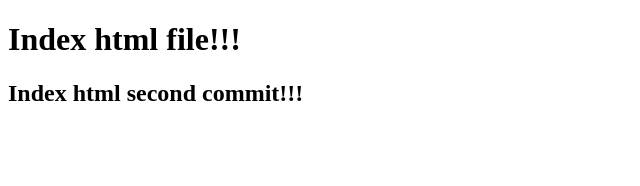
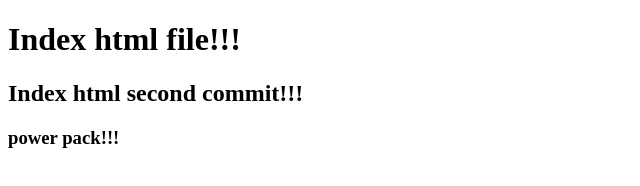
Before and after one commit to Manish2121/gitpower, a plain HTML site: page index.html in a window 1280 px wide. Shown: the whole page, without its empty margins (0-640 px from the left). Drawn offline with Linux system fonts and the light colour scheme.

Commit message:
h3 heading newly inserted!!!

```diff
--- a/index.html
+++ b/index.html
@@ -8,5 +8,6 @@
 <body>
     <h1>Index html file!!!</h1>
     <h2>Index html second commit!!!</h2>
+    <h3>power pack!!!</h3>
 </body>
 </html>
```
